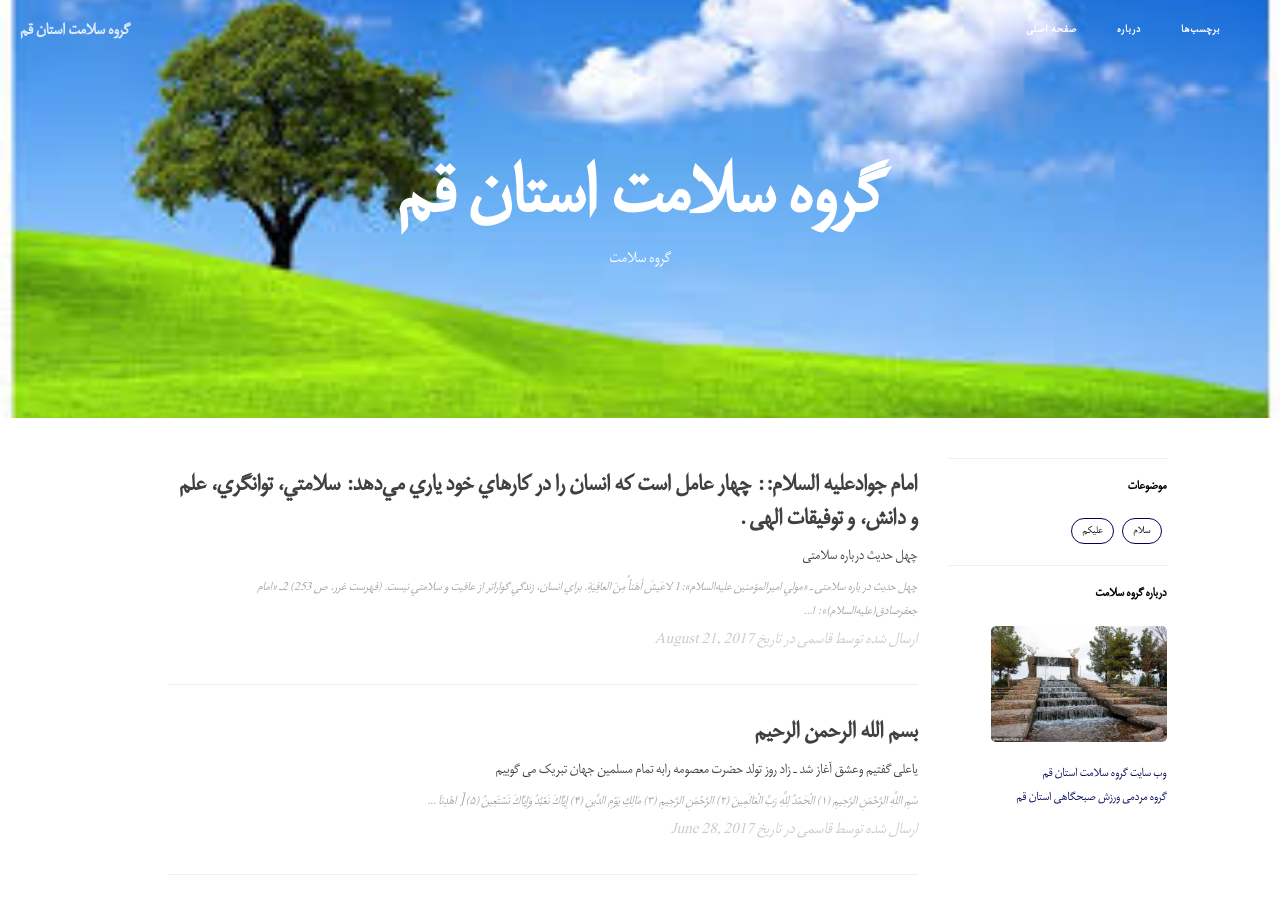
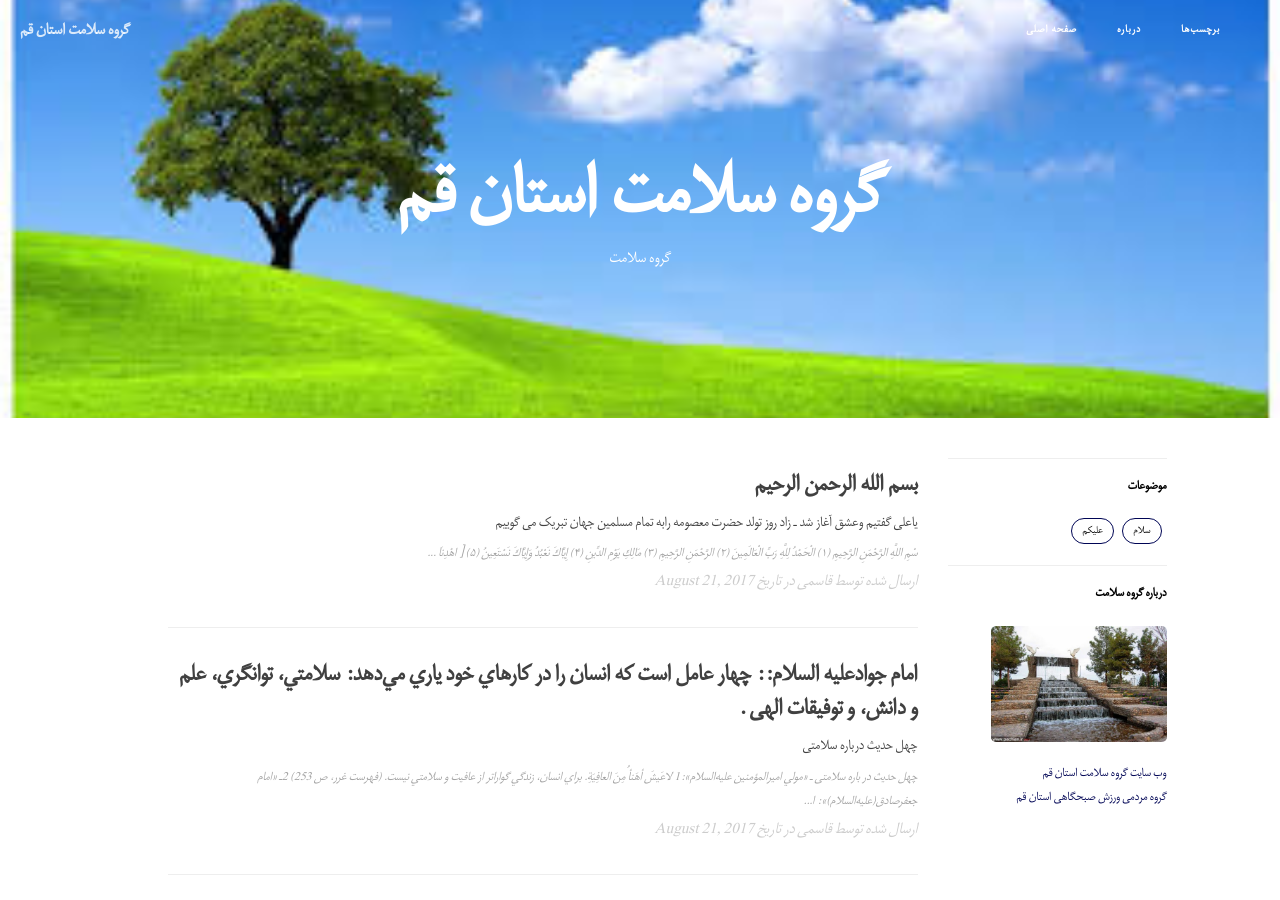
Before and after one commit to grouh-salamat/grouh-salamat.github.io, a Jekyll site: the page built from index.html, in a window 1280 px wide and 900 px high. Built offline with Jekyll 4.4.1, drawn with Linux system fonts in a browser that asks for light colours; the list of posts is cut into pages by our own code.

Commit message:
Update and rename 2017-06-28-p20.markdown to 2017-08-21-p20.markdown

```diff
--- a/_posts/2017-06-28-p20.markdown
+++ b/_posts/2017-08-21-p20.markdown
@@ -2,7 +2,7 @@
 layout:     post
 title:      "بسم الله الرحمن الرحیم "
 subtitle:   "یاعلی گفتیم وعشق آغاز شد ـ زاد روز تولد حضرت معصومه رابه تمام مسلمین جهان  تبریک می گوییم "
-date:       2017-06-28 12:00:00
+date:       2017-08-21 14:00:00
 author:     "قاسمی"
 header-img: "img/download.jpg"
 catalog: true
```
